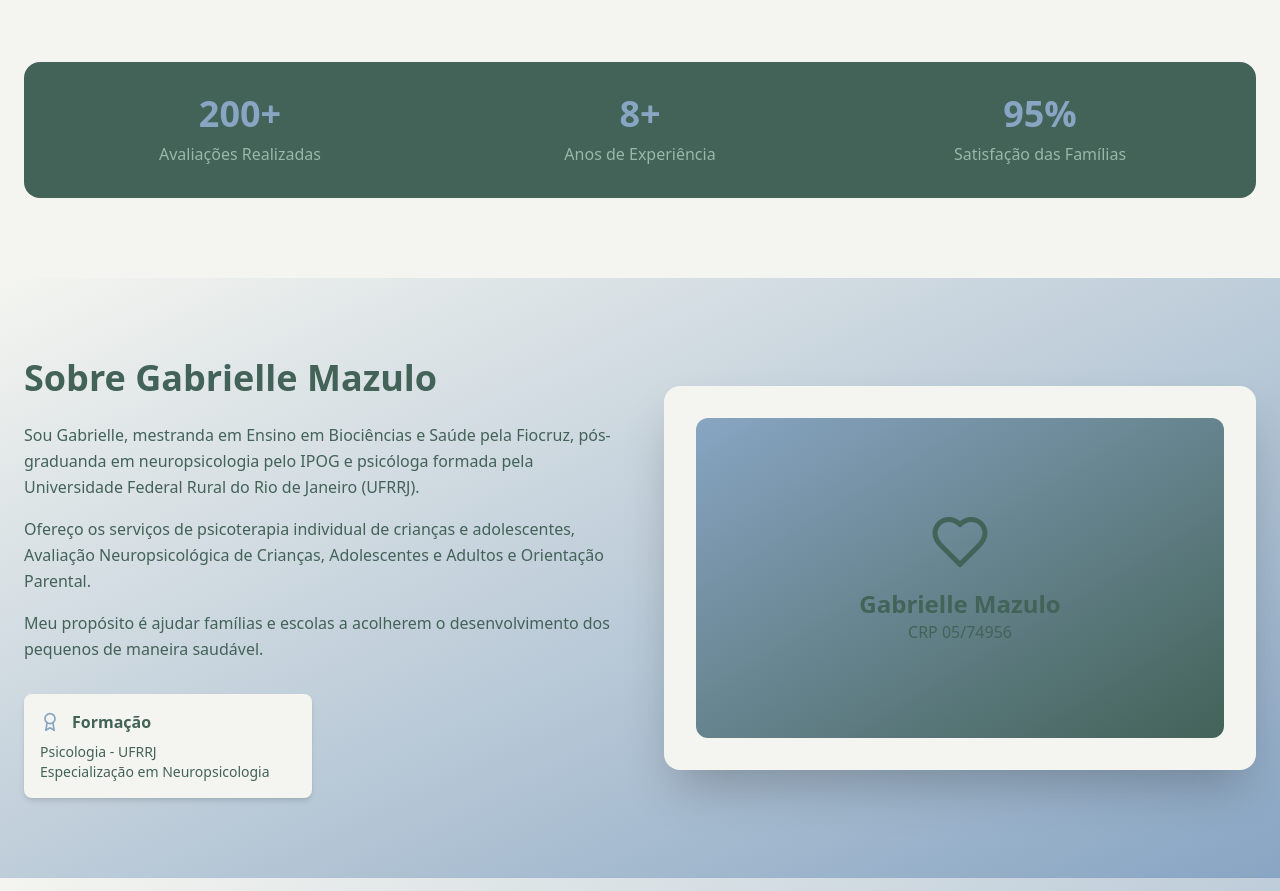
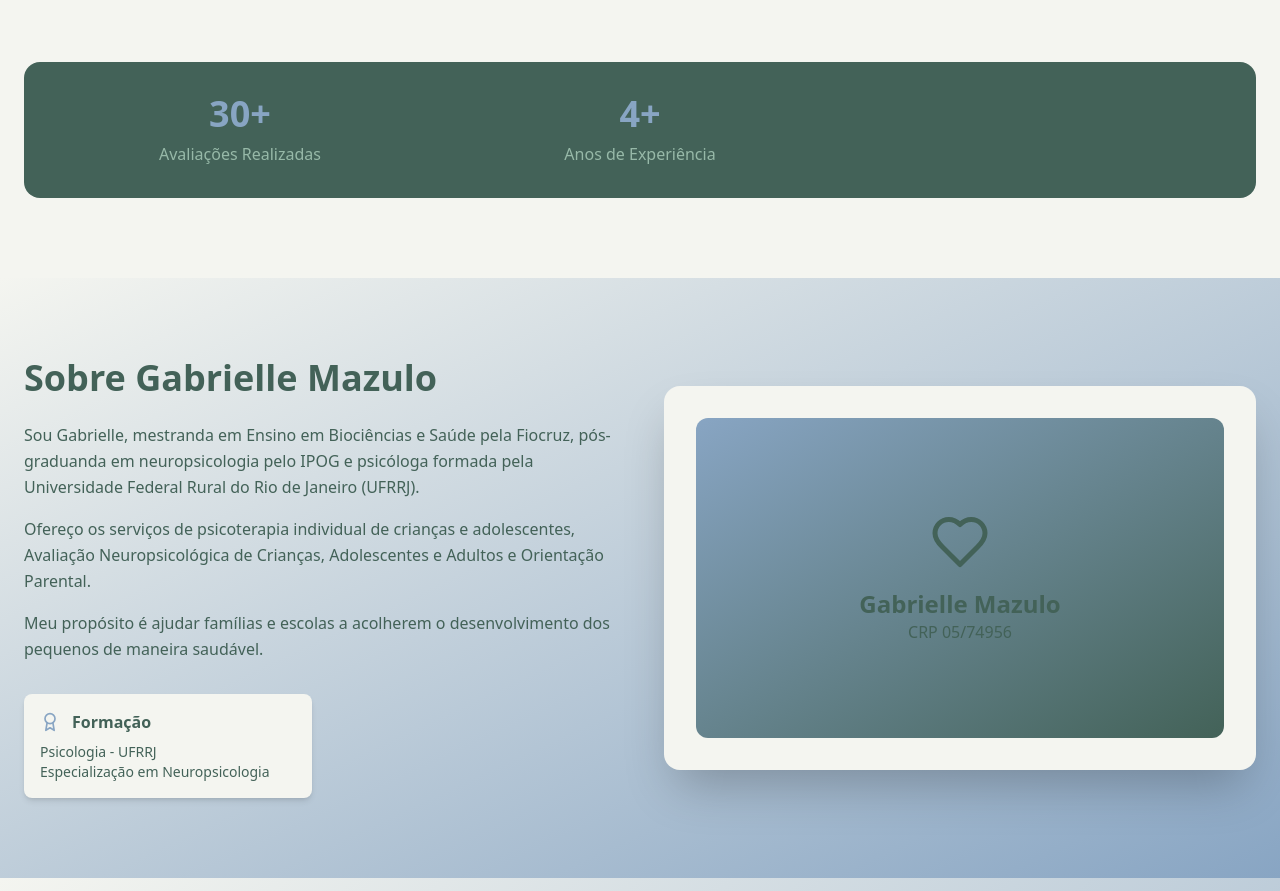
Before and after one commit to kainamf/psigabrielle, a React (Create React App) app: page / in a window 1280 px wide. Shown: the part 1294-2185 px from the top of the page. Built offline with nearby package versions, Linux system fonts and the light colour scheme.

Commit message:
fix: update statistics in Services component for accuracy

```diff
--- a/src/components/Services.tsx
+++ b/src/components/Services.tsx
@@ -43,17 +43,17 @@ function Services() {
                     <div className="mt-16 bg-accent text-white p-8 rounded-2xl">
                     <div className="grid md:grid-cols-3 gap-8 text-center">
                         <div>
-                            <div className="text-4xl font-bold text-primary mb-2">200+</div>
+                            <div className="text-4xl font-bold text-primary mb-2">30+</div>
                             <div className="text-secondary">Avaliações Realizadas</div>
                         </div>
                         <div>
-                            <div className="text-4xl font-bold text-primary mb-2">8+</div>
+                            <div className="text-4xl font-bold text-primary mb-2">4+</div>
                             <div className="text-secondary">Anos de Experiência</div>
                         </div>
-                        <div>
-                            <div className="text-4xl font-bold text-primary mb-2">95%</div>
-                            <div className="text-secondary">Satisfação das Famílias</div>
-                        </div>
+                        {/* <div>
+                            <div className="text-4xl font-bold text-primary mb-2">100%</div>
+                            <div className="text-secondary">Satisfação Garantida</div>
+                        </div> */}
                     </div>
                 </div>
             </div>
```
